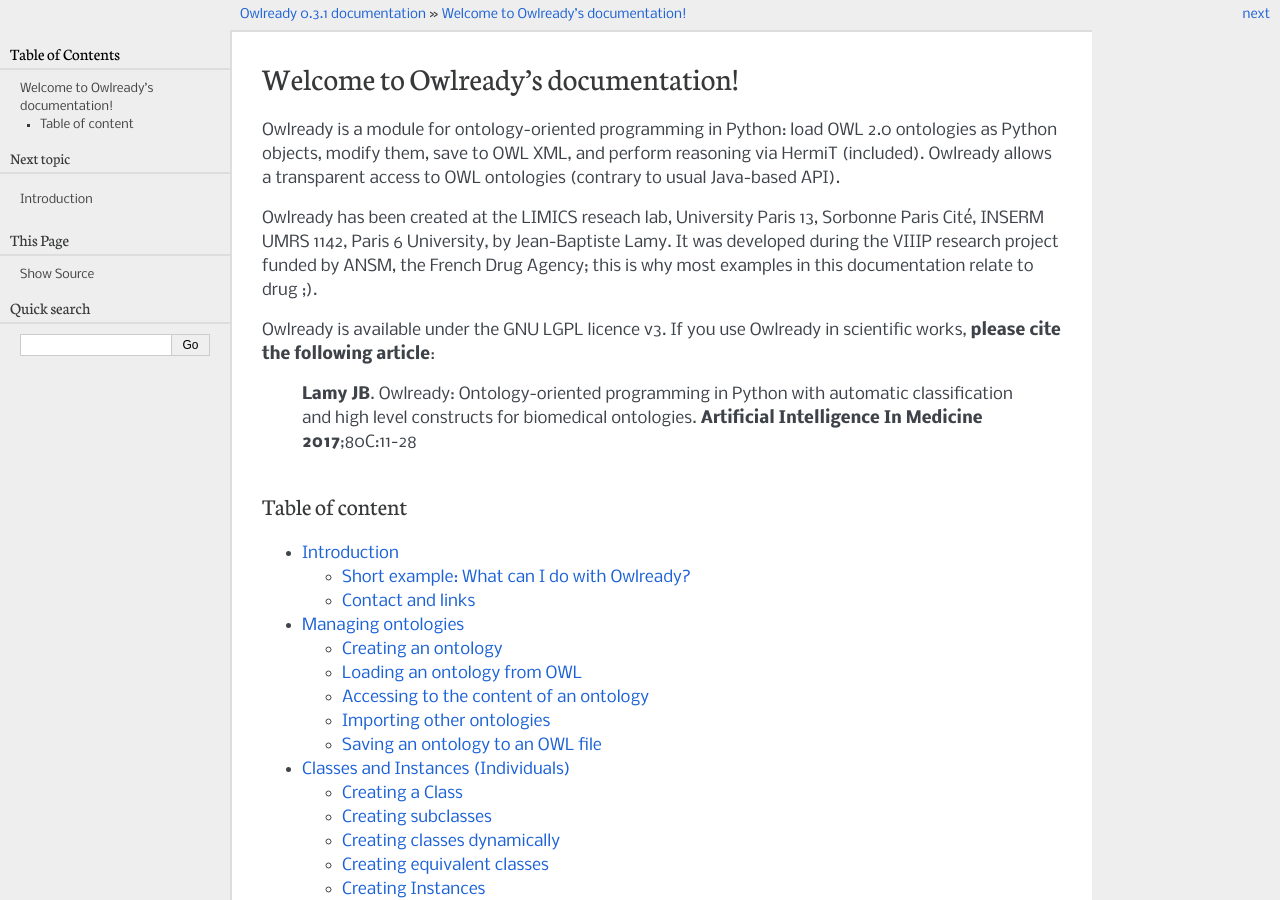
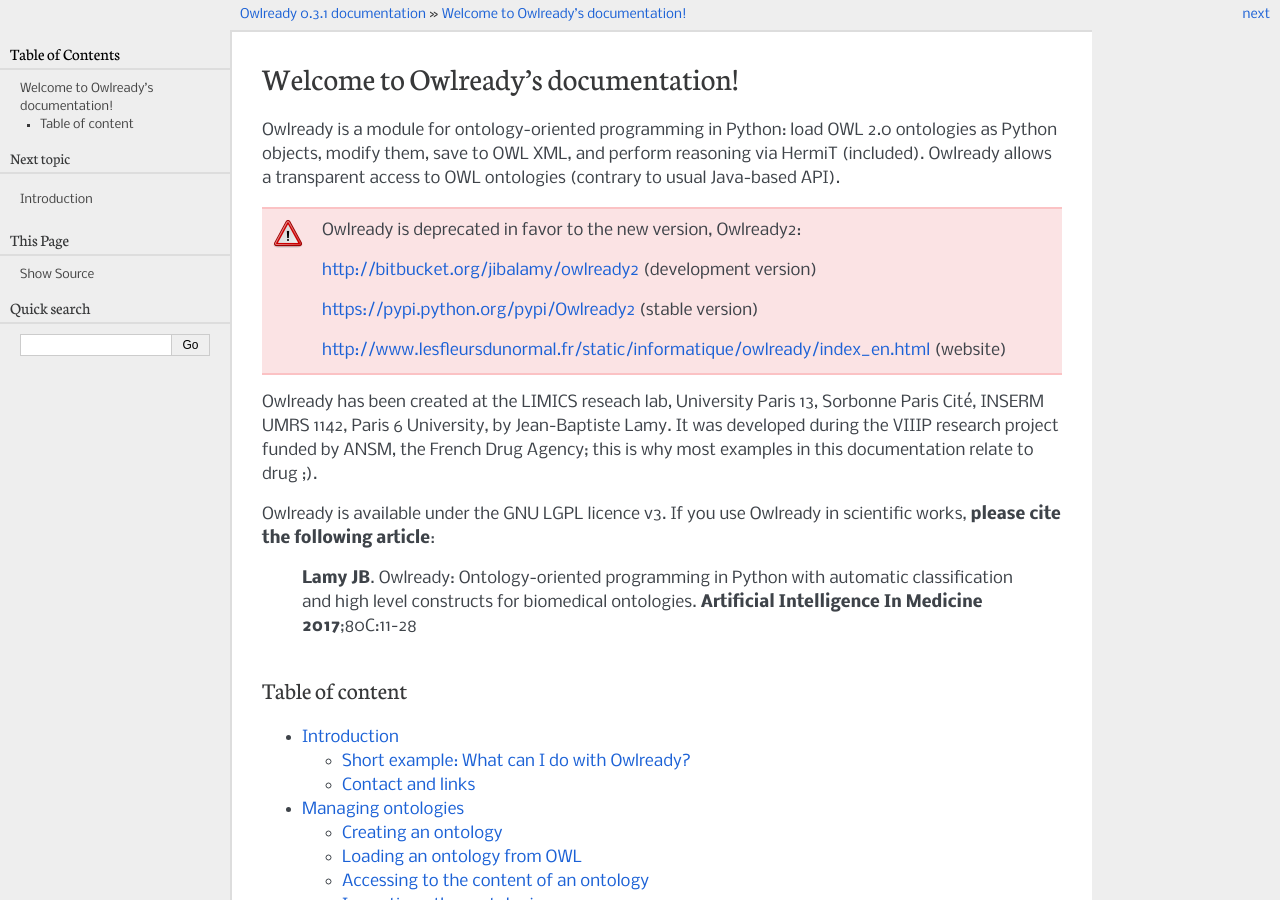
Before and after one commit to omunroe-com/owlready, a Sphinx documentation site: the page built from doc/index.rst, in a window 1280 px wide and 900 px high. Built offline with Sphinx 7.4.7, drawn with Linux system fonts in a browser that asks for light colours.

Commit message:
fix README and doc

```diff
--- a/README.rst
+++ b/README.rst
@@ -3,7 +3,7 @@
 
 Owlready (previously named Ontopy) is a module for ontology-oriented programming in Python 3.
 
-**Note: Owlready is deprecated in favor to the new version, Owlready2: http://bitbucket.org/jibalamy/owlready2 .**
+**Note: Owlready is deprecated in favor to the new version, Owlready2: https://pypi.python.org/pypi/Owlready2 .**
 
 Owlready can:
 
--- a/doc/index.rst
+++ b/doc/index.rst
@@ -5,6 +5,17 @@
 as Python objects, modify them, save to OWL XML, and perform reasoning via HermiT
 (included). Owlready allows a transparent access to OWL ontologies (contrary
 to usual Java-based API).
+
+.. warning::
+
+  Owlready is deprecated in favor to the new version, Owlready2:
+
+  http://bitbucket.org/jibalamy/owlready2 (development version)
+
+  https://pypi.python.org/pypi/Owlready2 (stable version)
+
+  http://www.lesfleursdunormal.fr/static/informatique/owlready/index_en.html (website)
+
 
 Owlready has been created at the LIMICS reseach lab,
 University Paris 13, Sorbonne Paris Cité, INSERM UMRS 1142, Paris 6 University, by
```
